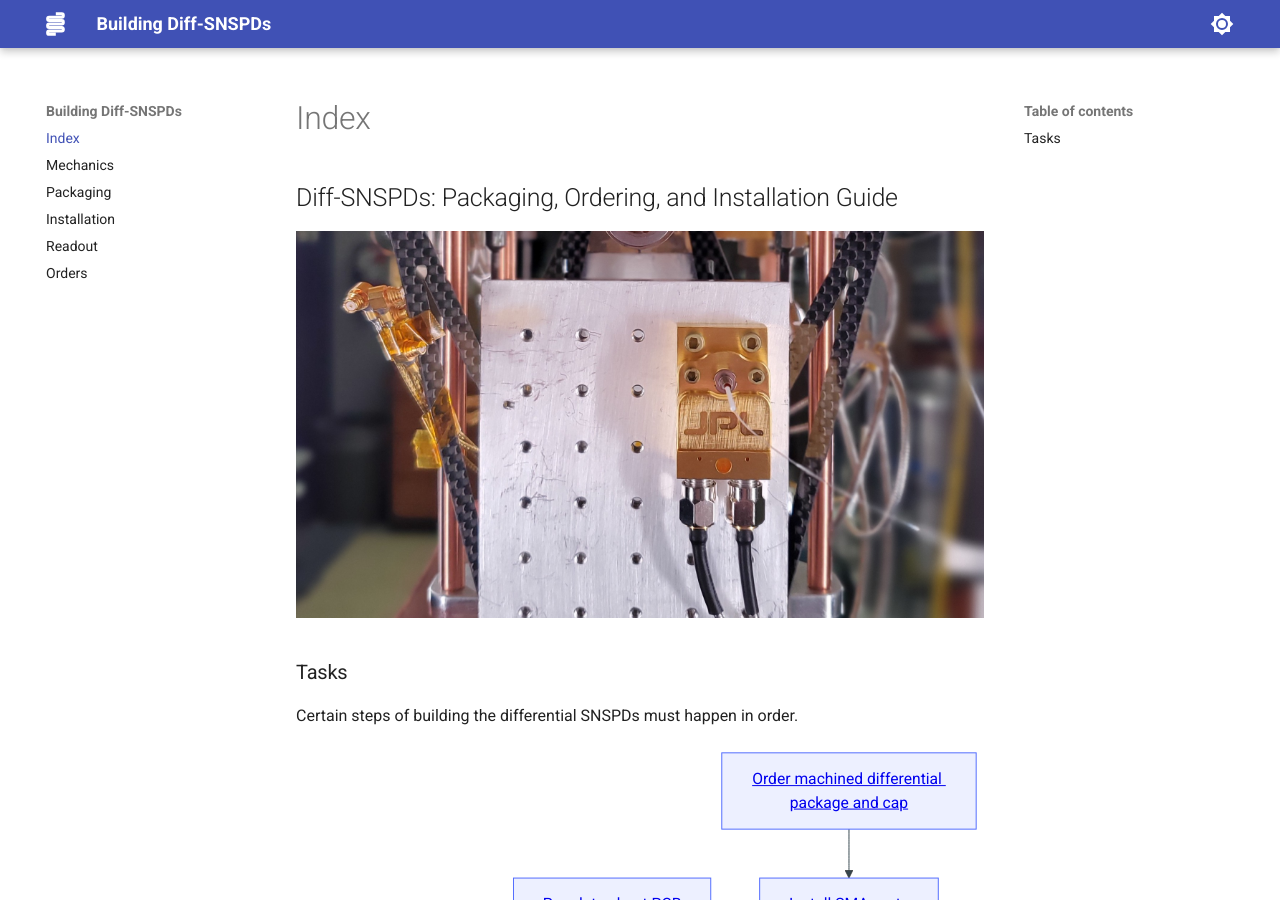
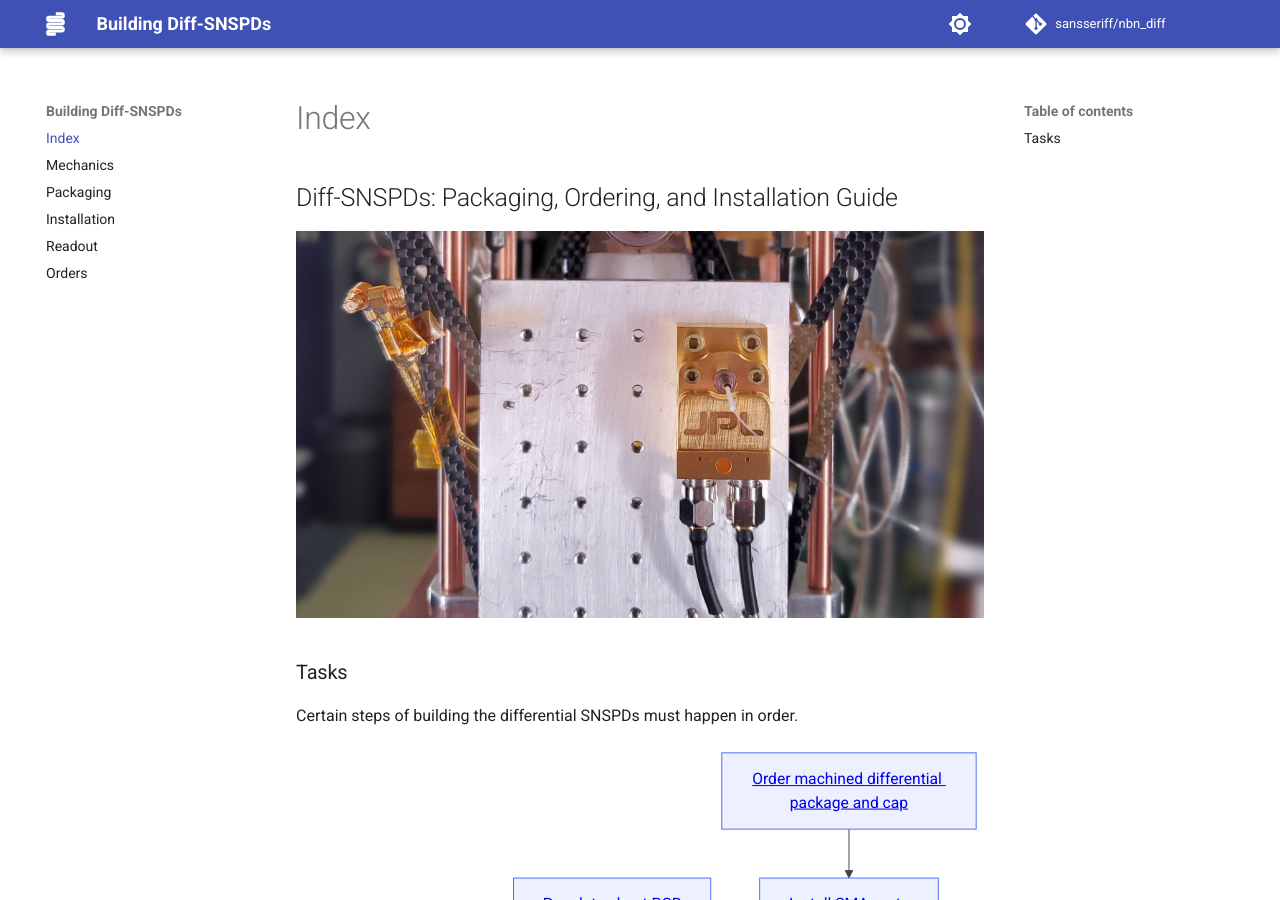
Before and after one commit to sansseriff/nbn_diff, an MkDocs documentation site: the page built from docs/index.md, in a window 1280 px wide and 900 px high. Built offline with MkDocs 1.6.1 and Material for MkDocs 9.7.7, drawn with Linux system fonts in a browser that asks for light colours; a script that is not in the unit is left out; comment, search, counter and statistics services are not loaded.

Commit message:
adding github link

```diff
--- a/mkdocs.yml
+++ b/mkdocs.yml
@@ -22,6 +22,9 @@ theme:
   features:
     - navigation.instant
     - navigation.instant.prefetch
+
+repo_url: https://github.com/sansseriff/nbn_diff
+repo_name: sansseriff/nbn_diff
 
 markdown_extensions:
   - toc:
```
